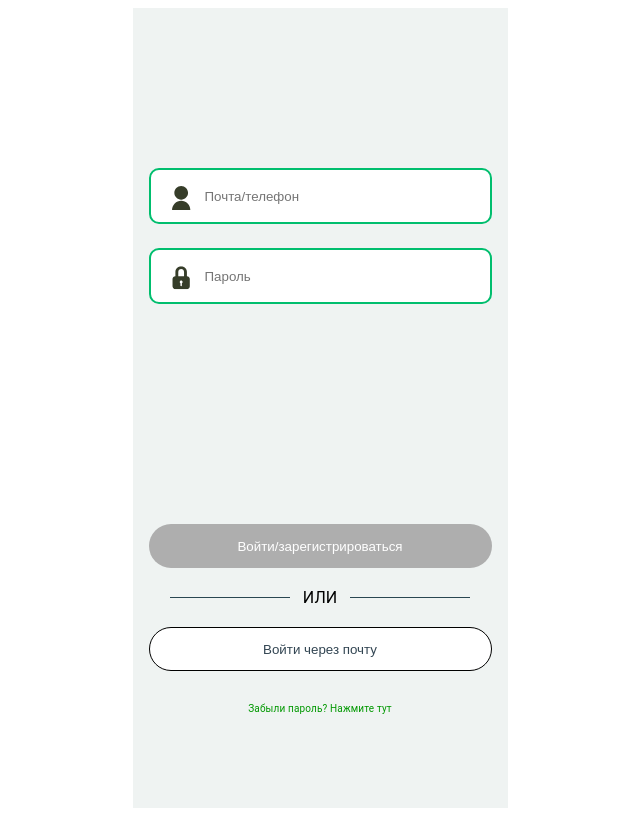
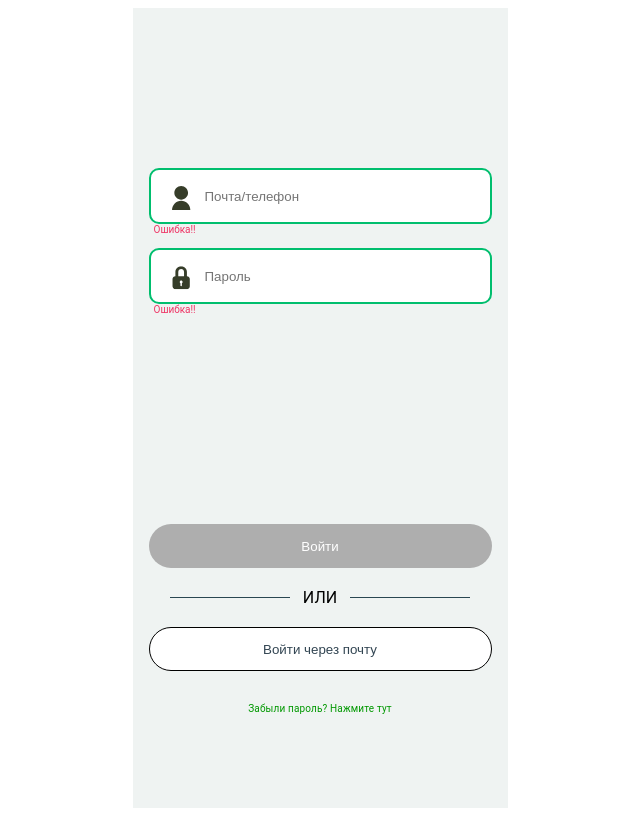
Before and after one commit to Personal-training-and-nutrition/personal-training-and-nutrition-frontend, a React (Vite) app: page /signin in a window 1280 px wide. Shown: the whole page, without its empty margins (320-960 px from the left). Built offline with nearby package versions, Linux system fonts and the light colour scheme.

Commit message:
feat: Добавить сообщения об ошибках в инпутах; валидацию полей на странице Регистрация

```diff
--- a/src/pages/AuthByEmail.tsx
+++ b/src/pages/AuthByEmail.tsx
@@ -3,6 +3,7 @@ import ButtonAuth from '../components/ButtonAuth';
 import AuthForm from '../components//AuthForm';
 import { Link } from 'react-router-dom';
 import google from '../assets/images/authorize/icon-google.jpg';
+import iconUser from '../assets/images/authorize/icon-input-user.svg';
 
 const AuthByEmail: React.FC = () => {
   return (
@@ -29,12 +30,8 @@ const AuthByEmail: React.FC = () => {
             placeholder="Почта/телефон"
             required
           />
-          <svg className="authorize__icon" viewBox="0 0 17 21" fill="none" xmlns="http://www.w3.org/2000/svg">
-            <path
-              d="M0.666992 21C0.666992 18.8783 1.50985 16.8434 3.01014 15.3431C4.51043 13.8429 6.54526 13 8.66699 13C10.7887 13 12.8236 13.8429 14.3238 15.3431C15.8241 16.8434 16.667 18.8783 16.667 21H0.666992ZM8.66699 12C5.35199 12 2.66699 9.315 2.66699 6C2.66699 2.685 5.35199 0 8.66699 0C11.982 0 14.667 2.685 14.667 6C14.667 9.315 11.982 12 8.66699 12Z"
-              fill="#363D29"
-            />
-          </svg>
+          <span className="authorize__error authorize__error_active">Ошибка!!</span>
+          <img className="authorize__icon" alt="" src={iconUser} />
         </label>
       </div>
 
--- a/src/pages/ChangePassword.tsx
+++ b/src/pages/ChangePassword.tsx
@@ -16,7 +16,7 @@ const ChangePassword: React.FC = () => {
           required
           autoComplete="on"
         />
-
+        <span className="authorize__error authorize__error_active">Ошибка!!</span>
         <input
           className="authorize__input"
           id="retryPassword"
@@ -26,6 +26,7 @@ const ChangePassword: React.FC = () => {
           required
           autoComplete="on"
         />
+        <span className="authorize__error authorize__error_active">Ошибка!!</span>
       </div>
 
       <ButtonAuth textBtn="Сохранить" />
--- a/src/pages/Login.tsx
+++ b/src/pages/Login.tsx
@@ -18,6 +18,7 @@ const Login: React.FC = () => {
             placeholder="Почта/телефон"
             required
           />
+          <span className="authorize__error authorize__error_active">Ошибка!!</span>
           <img className="authorize__icon" alt="" src={iconUser} />
         </label>
         <label className="authorize__login-label">
@@ -30,11 +31,12 @@ const Login: React.FC = () => {
             required
             autoComplete="on"
           />
+          <span className="authorize__error authorize__error_active">Ошибка!!</span>
           <img className="authorize__icon" alt="" src={padlock} />
         </label>
       </div>
 
-      <ButtonAuth textBtn="Войти/зарегистрироваться" />
+      <ButtonAuth textBtn="Войти" />
       <div className="wrap">
         <div className="wrap__line"></div>
         <span>ИЛИ</span>
--- a/src/pages/Register.tsx
+++ b/src/pages/Register.tsx
@@ -1,22 +1,55 @@
-import React from 'react';
+import React, { useState } from 'react';
 import ButtonAuth from '../components/ButtonAuth';
 import AuthForm from '../components/AuthForm';
 
 const Register: React.FC = () => {
+  type PropsValues = { name?: string; email?: string; password?: string; retryPassword?: string };
+  const [values, setValues] = useState<PropsValues>();
+  const [errors, setError] = useState<PropsValues>();
+
+  const REGEX_USER_NAME = '[A-Za-zА-Яа-яЁё\\s]+';
+
+  const handleChangeInput = (evt: React.ChangeEvent<HTMLInputElement>) => {
+    const { name, value, validity } = evt.target;
+    setValues((values) => ({ ...values, [name]: value }));
+
+    if (validity.valid) {
+      setError((errors) => ({ ...errors, [name]: false }));
+    } else setError((errors) => ({ ...errors, [name]: true }));
+  };
+
   return (
     <AuthForm>
       <h3 className="authorize__title">Регистрация</h3>
       <div className="authorize__container_register">
-        <input className="authorize__input" id="name" name="name" type="text" placeholder="Имя/Фамилия" required />
+        <input
+          className="authorize__input"
+          id="name"
+          name="name"
+          type="text"
+          placeholder="Имя/Фамилия"
+          required
+          pattern={REGEX_USER_NAME}
+          value={values?.name || ''}
+          onChange={handleChangeInput}
+        />
+        <span className={errors?.name ? 'authorize__error authorize__error_active' : 'authorize__error'}>
+          Поле должно содержать только латиницу, кириллицу или пробел
+        </span>
 
         <input
           className="authorize__input"
           id="email"
           name="email"
-          type="text"
+          type="email"
           placeholder="Адрес электронной почты"
           required
+          value={values?.email || ''}
+          onChange={handleChangeInput}
         />
+        <span className={errors?.email ? 'authorize__error authorize__error_active' : 'authorize__error'}>
+          Адрес электронной почты несоответствует шаблону: name@domain.zone
+        </span>
 
         <input
           className="authorize__input"
@@ -26,17 +59,27 @@ const Register: React.FC = () => {
           placeholder="Пароль"
           required
           autoComplete="on"
+          value={values?.password || ''}
+          onChange={handleChangeInput}
         />
+        <span className={errors?.password ? 'authorize__error authorize__error_active' : 'authorize__error'}>
+          Введите пароль.
+        </span>
 
         <input
           className="authorize__input"
           id="retryPassword"
-          name="password"
+          name="retryPassword"
           type="password"
           placeholder="Пароль подтвердите"
           required
           autoComplete="on"
+          value={values?.retryPassword || ''}
+          onChange={handleChangeInput}
         />
+        <span className={errors?.retryPassword ? 'authorize__error authorize__error_active' : 'authorize__error'}>
+          Введите пароль.
+        </span>
 
         <label htmlFor="checkbox" className="authorize__label">
           <input className="authorize__checkbox" id="checkbox" name="checkbox" type="checkbox" />
--- a/src/scss/_authorize.scss
+++ b/src/scss/_authorize.scss
@@ -54,7 +54,7 @@
   }
   &__input {
     height: 56px;
-    margin-bottom: 24px;
+    // margin-bottom: 24px;
     border: 2px solid #00be6e;
     border-radius: 10px;
     box-sizing: border-box;
@@ -81,7 +81,7 @@
   &__label {
     display: flex;
     flex-direction: row;
-    margin-top: 24px;
+    // margin-top: 24px;
   }
   &__checkbox {
     margin: 0 14px;
@@ -95,6 +95,23 @@
     text-align: center;
     text-decoration: none;
     margin-top: 26px;
+  }
+  &__error {
+    opacity: 0;
+    font-weight: 400;
+    font-size: 10px;
+    line-height: 1.2;
+    color: #ee3465;
+    display: block;
+    height: 24px;
+
+    padding: 5px;
+    padding-top: 0px;
+    box-sizing: border-box;
+
+    &_active {
+      opacity: 1;
+    }
   }
 
   p {
```
